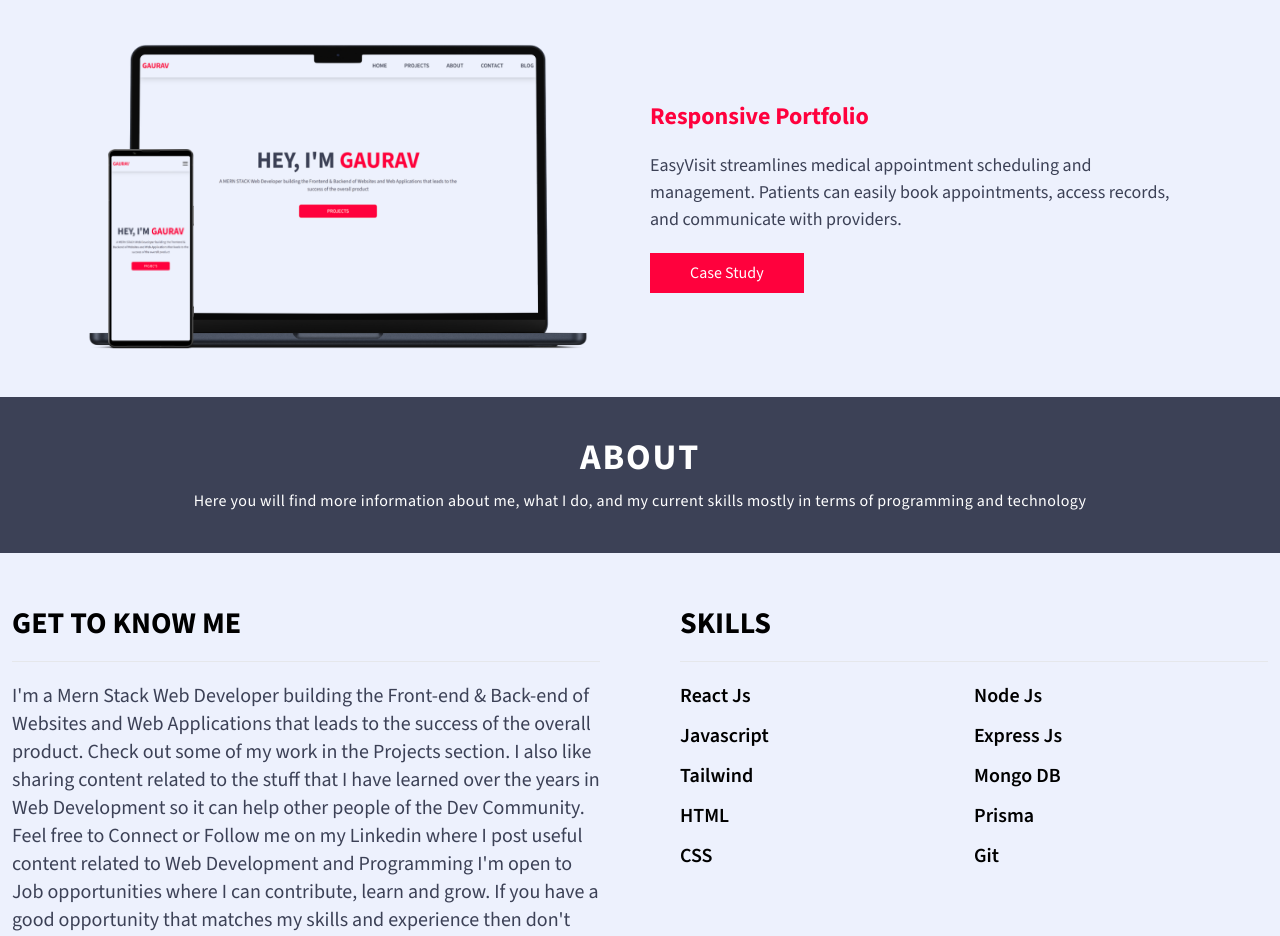
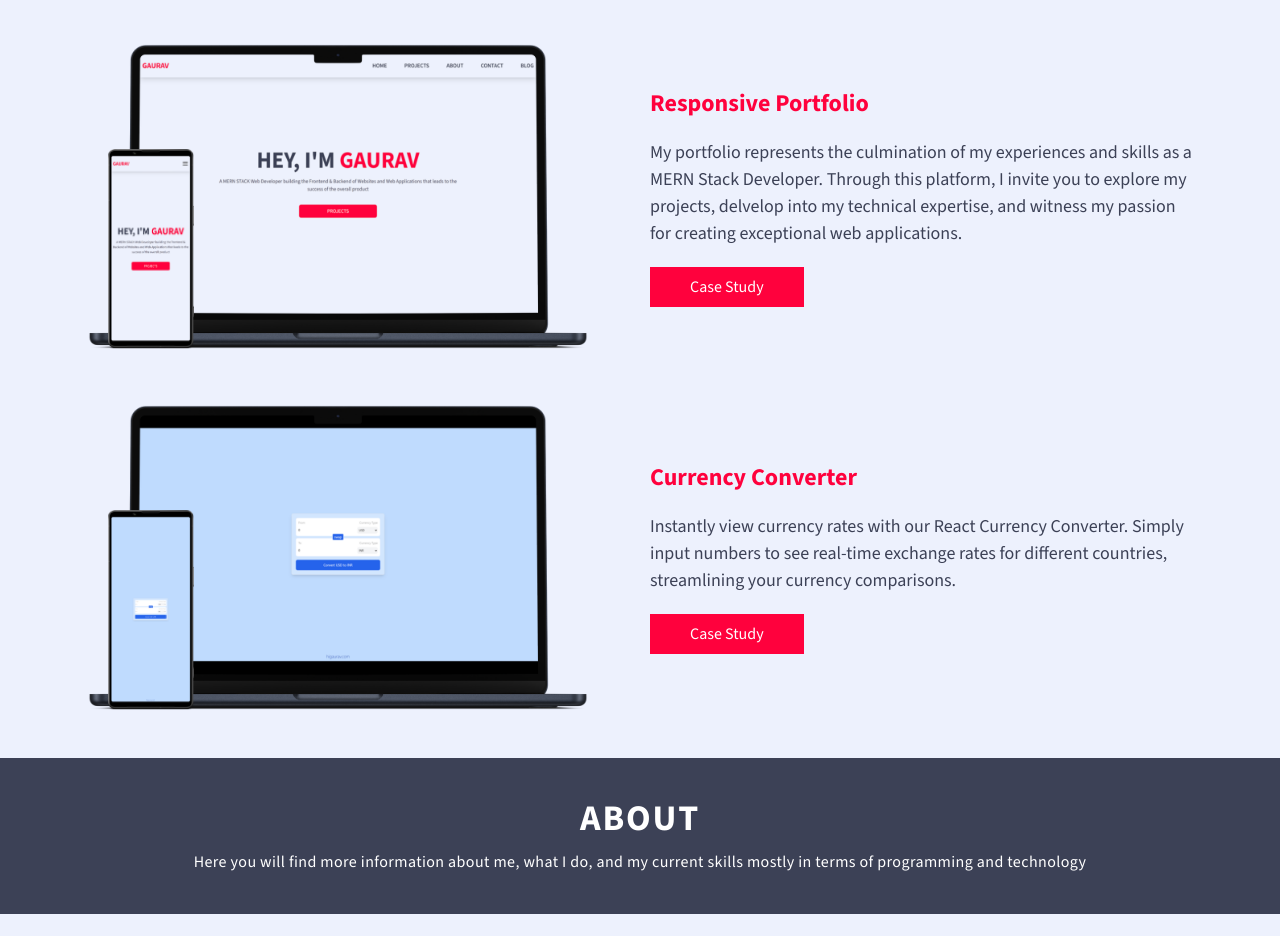
Before and after one commit to githigaurav/portfolio_v1.0.0, a React (Vite) app: page / in a window 1280 px wide. Shown: the part 960-1896 px from the top of the page. Built offline with nearby package versions, Linux system fonts and the light colour scheme.

Commit message:
currency converter project added

```diff
--- a/src/pages/Projects.jsx
+++ b/src/pages/Projects.jsx
@@ -7,15 +7,30 @@ const Projects = () => {
         <div className='flex items-center flex-col gap-10 mb-10 mt-10'>
 
         <div className='flex  md:flex-row max-w-[1120px] flex-col p-2 w-full  gap-5 items-center'>
-                <div className='flex-1 relative -z-10'>
-                  <img src={"/portfolioDesktop.png"} alt="" className='w-full h-auto max-w-[500px]' />
+                <div className='flex-1 relative -z-10 '>
+                  <img src={"/portfolioDesktop.png"} alt="" className='w-full h-auto max-w-[500px] ' />
                   <div className='absolute bottom-0 left-5 '>
                     <img src={"/portfolioMob.png"} alt="" className='max-h-[150px] sm:max-h-[200px]' />
                   </div>
                 </div>
                 <div className=' flex flex-1 flex-col items-start gap-5 '>
                     <h3 className=' text-2xl  font-bold text-ctaColor'>Responsive Portfolio</h3>
-                    <p className='text-textColor  text-[18px]'>EasyVisit streamlines medical appointment scheduling and management. Patients can easily book appointments, access records, and communicate with providers. </p>
+                    <p className='text-textColor  text-[18px]'>My portfolio represents the culmination of my experiences and skills as a MERN Stack Developer. Through this platform, I invite you to explore my projects, delvelop into my technical expertise, and witness my passion for creating exceptional web applications. </p>
+                    <button className='bg-ctaColor px-10 py-2 text-white upp'>Case Study</button>
+                </div>
+        </div>
+
+        <div className='flex  md:flex-row max-w-[1120px] flex-col p-2 w-full  gap-5 items-center'>
+                <div className='flex-1 relative -z-10 '>
+                  <img src={"/currencyDesktop.png"} alt="" className='w-full h-auto max-w-[500px] ' />
+                  <div className='absolute bottom-0 left-5 '>
+                    <img src={"/currencyMob.png"} alt="" className='max-h-[150px] sm:max-h-[200px]' />
+                  </div>
+                </div>
+                <div className=' flex flex-1 flex-col items-start gap-5 '>
+                    <h3 className=' text-2xl  font-bold text-ctaColor'>Currency Converter</h3>
+                    <p className='text-textColor  text-[18px]'> Instantly view currency rates with our React Currency Converter. Simply input numbers to see
+real-time exchange rates for different countries, streamlining your currency comparisons. </p>
                     <button className='bg-ctaColor px-10 py-2 text-white upp'>Case Study</button>
                 </div>
         </div>
```
Also changed, not shown: index.html (line endings or trailing spaces), public/currencyDesktop.png (added), public/currencyMob.png (added).
